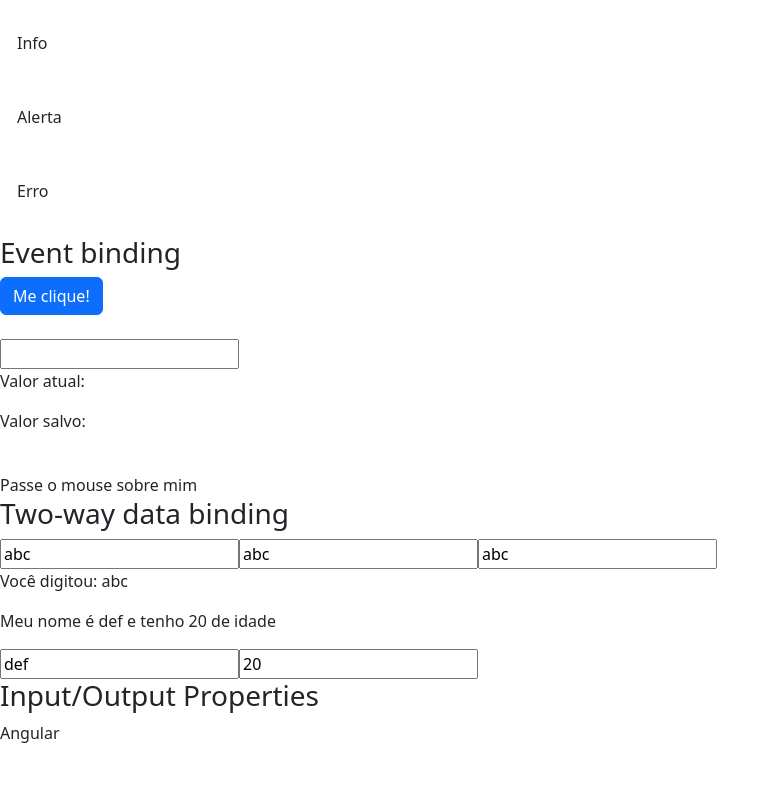
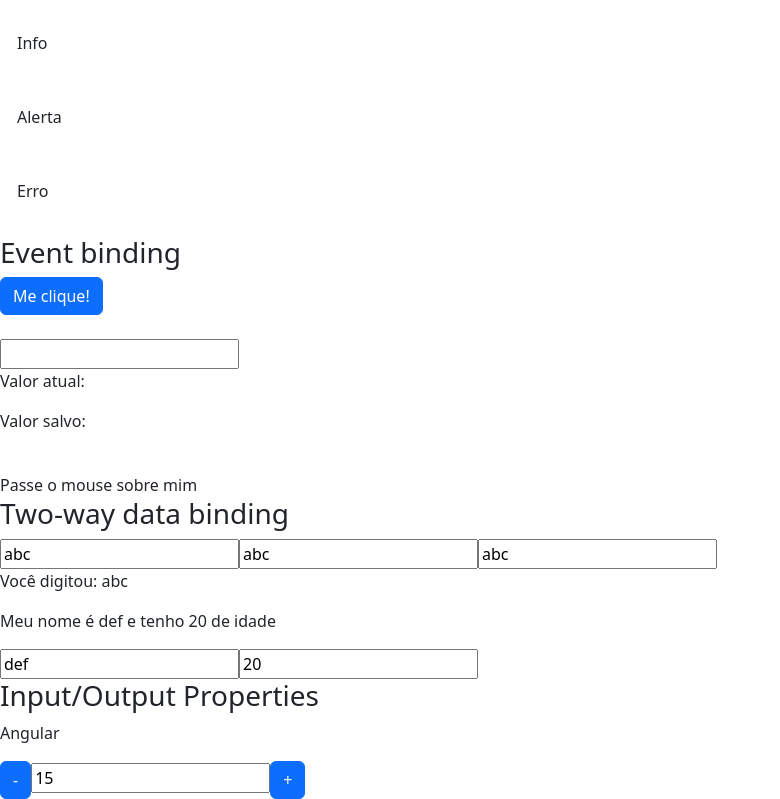
Before and after one commit to NuBzIiM/curso-angular-2, an Angular app in the folder data-binding/: page / in a window 1280 px wide. Shown: the part 769-1568 px from the top of the page, without its empty margins (0-780 px from the left). Before the commit the page ends 1530 px from the top, so only its background shows below. Built offline with nearby package versions, Linux system fonts and the light colour scheme.

Commit message:
Emitindo Eventos com Output properties

```diff
--- a/data-binding/src/app/app.module.ts
+++ b/data-binding/src/app/app.module.ts
@@ -6,12 +6,14 @@
 import { AppComponent } from './app.component';
 import { DataBindingComponent } from './data-binding/data-binding.component';
 import { InputPropertyComponent } from './input-property/input-property.component';
+import { OutputPropertyComponent } from './output-property/output-property.component';
 
 @NgModule({
   declarations: [
     AppComponent,
     DataBindingComponent,
-    InputPropertyComponent
+    InputPropertyComponent,
+    OutputPropertyComponent
   ],
   imports: [
     BrowserModule,
--- a/data-binding/src/app/data-binding/data-binding.component.html
+++ b/data-binding/src/app/data-binding/data-binding.component.html
@@ -125,5 +125,9 @@
      <h3>Input/Output Properties</h3>
 
      <app-curso [nome]="nomeDoCurso"></app-curso>
+
+     <contador [valor]="valorInicial"
+      (mudouValor)="onMudouValor($event)"></contador>
+
    </article>
  </section>
--- a/data-binding/src/app/data-binding/data-binding.component.ts
+++ b/data-binding/src/app/data-binding/data-binding.component.ts
@@ -34,6 +34,7 @@
 
   nomeDoCurso: string = 'Angular';
 
+  valorInicial = 15;
 
   getValor(){
     return 1
@@ -59,4 +60,8 @@
     this.isMouseOver = !this.isMouseOver;
   }
 
+  onMudouValor(evento:any){
+    console.log(evento.novoValor)
+  }
+
 }
--- /dev/null
+++ b/data-binding/src/app/output-property/output-property.component.html
@@ -0,0 +1,5 @@
+<div>
+  <button class="btn btn-primary" (click)="decrementa()">-</button>
+  <input type="text" [value]="valor" readonly>
+  <button class="btn btn-primary" (click)="incrementa()">+</button>
+</div>
--- /dev/null
+++ b/data-binding/src/app/output-property/output-property.component.ts
@@ -0,0 +1,24 @@
+import { Component, EventEmitter, Input, Output } from '@angular/core';
+
+@Component({
+  selector: 'contador',
+  templateUrl: './output-property.component.html',
+  styleUrls: ['./output-property.component.css']
+})
+export class OutputPropertyComponent {
+
+  @Input() valor: any = 0;
+
+  @Output() mudouValor = new EventEmitter();
+
+  incrementa(){
+    this.valor++;
+    this.mudouValor.emit({novoValor: this.valor})
+  }
+
+  decrementa(){
+    this.valor--;
+    this.mudouValor.emit({novoValor: this.valor})
+  }
+
+}
```
Also changed, not shown: data-binding/src/app/output-property/output-property.component.css (added), 1 other file (tests, documents, lock files or other folders).
